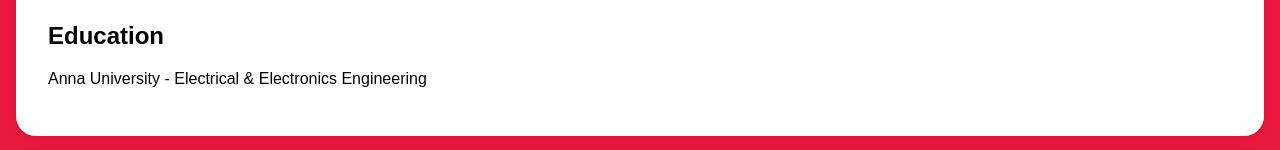
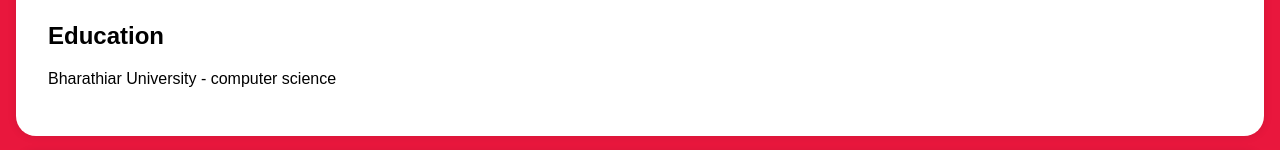
Before and after one commit to asbrubw2322k0194/Digital-portfolio, a plain HTML site: page index.html in a window 1280 px wide. Shown: the part 512-662 px from the top of the page. Drawn offline with Linux system fonts and the light colour scheme.

Commit message:
Update index.html

```diff
--- a/index.html
+++ b/index.html
@@ -122,7 +122,7 @@
     <section id="education">
         <div class="section-content">
             <h2>Education</h2>
-            <p>Anna University  - Electrical & Electronics Engineering</p>
+            <p>Bharathiar University  - computer science</p>
 
 
         </div>
```
